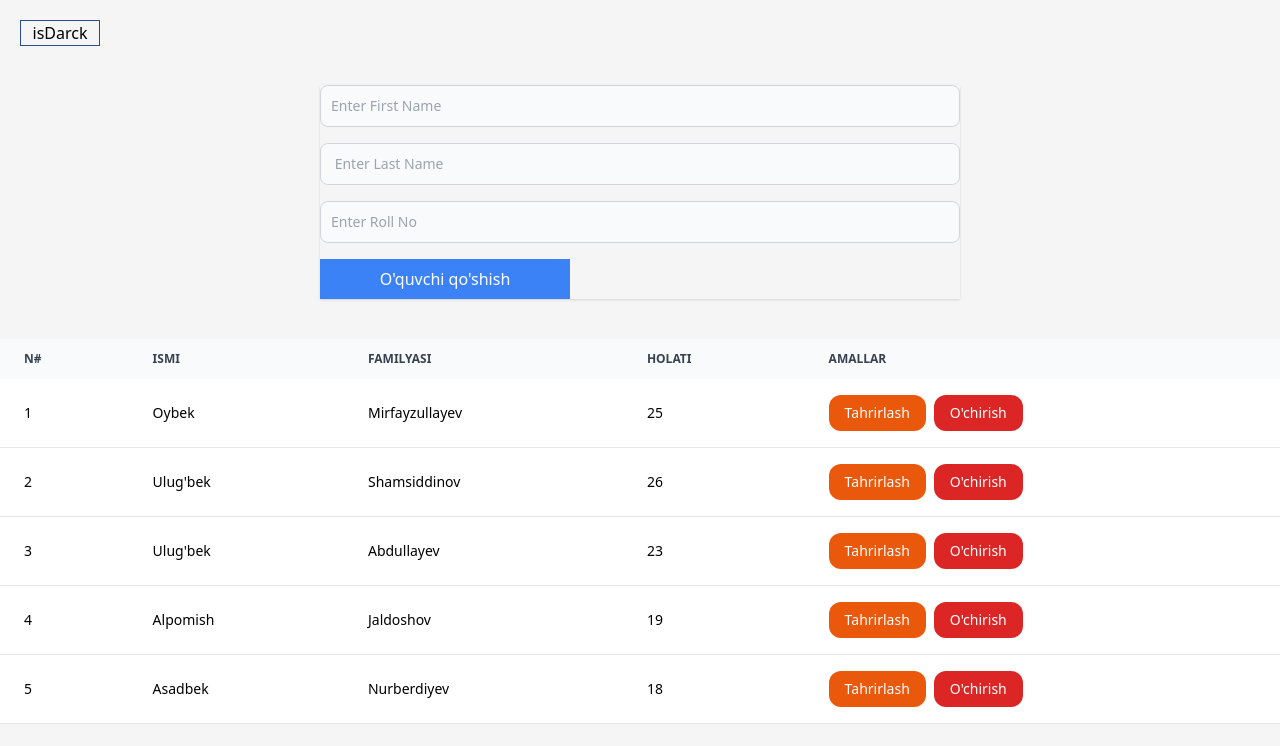
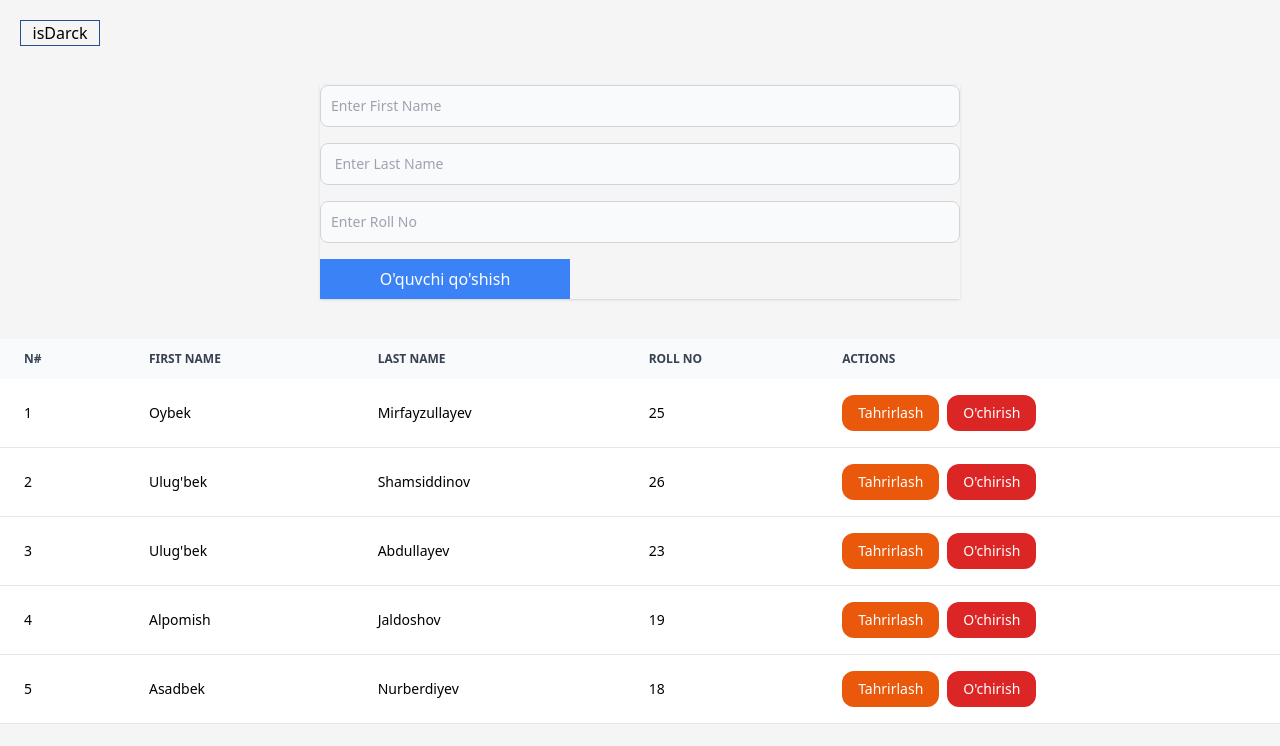
Before and after one commit to NematulloNurmamatov/dom5-nt, a plain HTML site: page index.html in a window 1280 px wide. Drawn offline with nearby package versions, Linux system fonts and the light colour scheme.

Commit message:
first commit

```diff
--- a/index.html
+++ b/index.html
@@ -54,16 +54,16 @@
                         N#
                     </th>
                     <th class="px-6 py-3">
-                        Ismi
+                        First Name
                     </th>
                     <th class="px-6 py-3">
-                        Familyasi
+                        Last Name
                     </th>
                     <th class="px-6 py-3">
-                        Holati
+                        Roll No
                     </th>
                     <th class="px-6 py-3">
-                        Amallar
+                        Actions
                     </th>
                 </tr>
             </thead>
```
